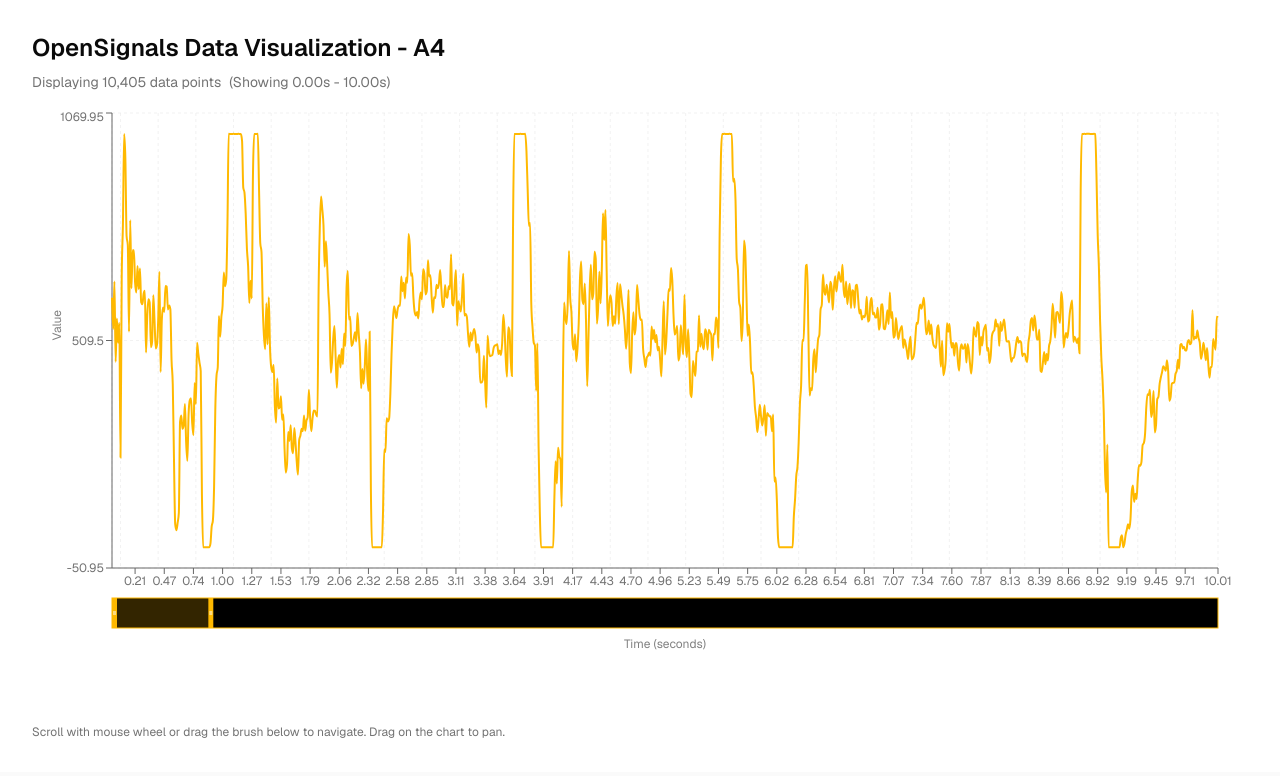
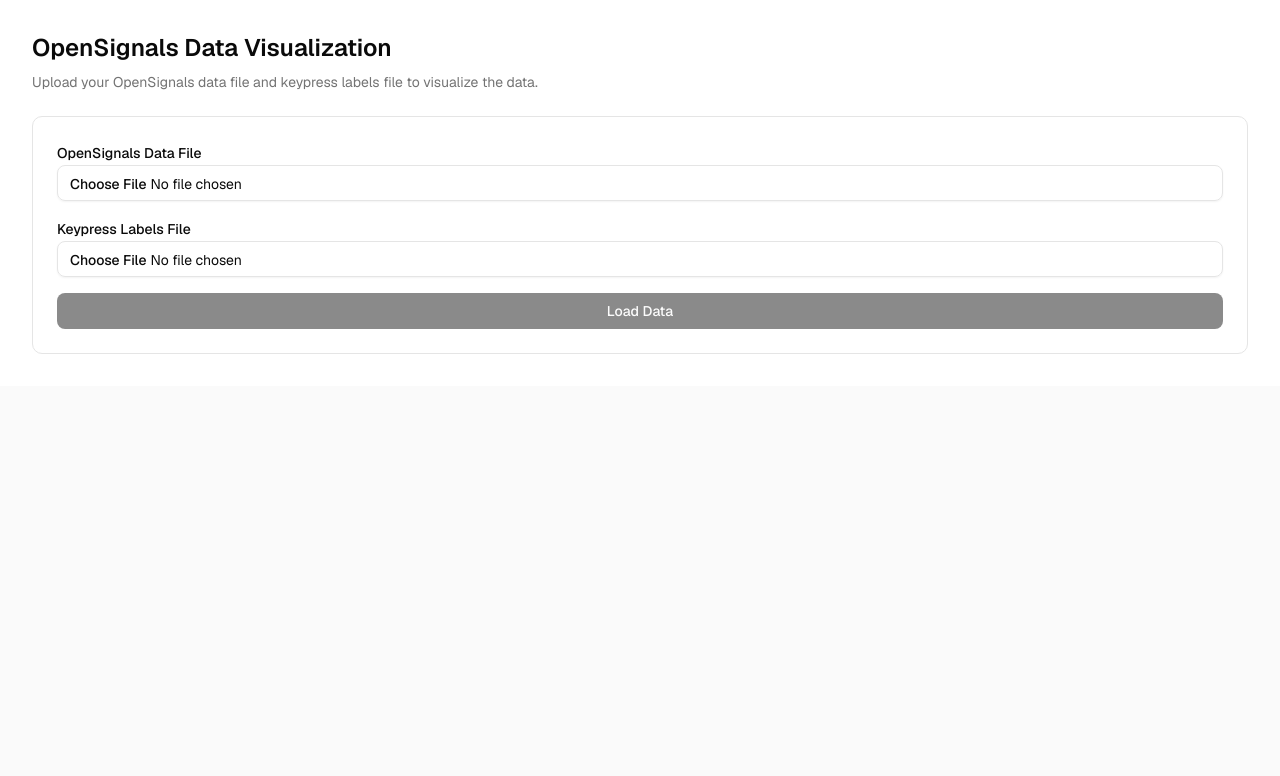
Before and after one commit to bobdethird/oculy-data, a Next.js app: page / in a window 1280 px wide. Shown: the top 776 px of the page. Built offline with nearby package versions, Linux system fonts and the light colour scheme.

Commit message:
added time labels too

```diff
--- a/components/OpenSignalsChart.tsx
+++ b/components/OpenSignalsChart.tsx
@@ -1,13 +1,15 @@
 "use client"
 
-import { useEffect, useState, useRef } from "react"
-import { LineChart, Line, XAxis, YAxis, CartesianGrid, Brush } from "recharts"
+import { useState, useRef, useEffect } from "react"
+import { LineChart, Line, XAxis, YAxis, CartesianGrid, Brush, ReferenceArea } from "recharts"
 import {
   ChartContainer,
   ChartTooltip,
   ChartTooltipContent,
   type ChartConfig,
 } from "@/components/ui/chart"
+import { Input } from "@/components/ui/input"
+import { Button } from "@/components/ui/button"
 
 interface DataPoint {
   timestamp: number
@@ -18,6 +20,24 @@
   A5: number
   A6: number
 }
+
+interface LabelSegment {
+  start: number
+  end: number
+  label: string
+}
+
+const LABEL_COLORS: Record<string, string> = {
+  stare: "hsl(221 83% 65%)",
+  left: "hsl(0 84% 60%)",
+  up: "hsl(142 71% 45%)",
+  down: "hsl(25 95% 53%)",
+  right: "hsl(291 64% 42%)",
+  unknown: "hsl(220 13% 69%)",
+  blink: "hsl(192 85% 44%)",
+}
+
+const DEFAULT_LABEL_COLOR = "hsl(217 22% 67%)"
 
 const chartConfig = {
   A1: {
@@ -48,32 +68,39 @@
 
 export function OpenSignalsChart() {
   const [data, setData] = useState<DataPoint[]>([])
-  const [loading, setLoading] = useState(true)
+  const [labelSegments, setLabelSegments] = useState<LabelSegment[]>([])
+  const [loading, setLoading] = useState(false)
   const [error, setError] = useState<string | null>(null)
   const [xDomain, setXDomain] = useState<[number, number] | undefined>(undefined)
   const [yRange, setYRange] = useState<[number, number] | null>(null)
+  const [signalFile, setSignalFile] = useState<File | null>(null)
+  const [keypressFile, setKeypressFile] = useState<File | null>(null)
   const chartRef = useRef<HTMLDivElement>(null)
   const isDragging = useRef(false)
   const dragStart = useRef<{ x: number; domain: [number, number] } | null>(null)
+  const signalInputRef = useRef<HTMLInputElement>(null)
+  const keypressInputRef = useRef<HTMLInputElement>(null)
 
   const isEventFromBrush = (target: EventTarget | null) => {
     return target instanceof Element && !!target.closest(".recharts-brush")
   }
 
-  useEffect(() => {
-    async function loadData() {
+  async function processFiles(signalFile: File, keypressFile: File) {
+    setLoading(true)
+    setError(null)
+
     try {
-        const response = await fetch("/opensignals_84BA20AEBFDA_2025-11-16_17-32-19.txt")
-        if (!response.ok) {
-          throw new Error("Failed to load data file")
-        }
+      const [signalText, keypressText] = await Promise.all([
+        signalFile.text(),
+        keypressFile.text(),
+      ])
 
-        const text = await response.text()
-        const lines = text.split("\n")
+      const lines = signalText.split("\n")
 
-        // Parse header to get sampling rate
+      // Parse header to get sampling rate & absolute start time
       let samplingRate = 1000 // default
       let dataStartIndex = 0
+      let signalStartTimestampMs: number | null = null
 
       for (let i = 0; i < lines.length; i++) {
         if (lines[i].startsWith("# EndOfHeader")) {
@@ -85,11 +112,21 @@
             const jsonStr = lines[i].substring(2) // Remove "# "
             const headerData = JSON.parse(jsonStr)
             const deviceKey = Object.keys(headerData)[0]
-              if (deviceKey && headerData[deviceKey]["sampling rate"]) {
-                samplingRate = headerData[deviceKey]["sampling rate"]
+            if (deviceKey) {
+              const deviceInfo = headerData[deviceKey]
+              if (deviceInfo?.["sampling rate"]) {
+                samplingRate = deviceInfo["sampling rate"]
+              }
+              if (deviceInfo?.date && deviceInfo?.time) {
+                const isoString = `${deviceInfo.date}T${deviceInfo.time}`
+                const parsedDate = new Date(isoString)
+                if (!isNaN(parsedDate.getTime())) {
+                  signalStartTimestampMs = parsedDate.getTime()
+                }
+              }
             }
           } catch (e) {
-              console.warn("Could not parse header JSON, using default sampling rate")
+            console.warn("Could not parse header JSON, using default sampling rate", e)
           }
         }
       }
@@ -144,11 +181,22 @@
         setYRange(null)
       }
 
+      const timeMin = parsedData.length > 0 ? parsedData[0].timestamp : 0
+      const timeMax = parsedData.length > 0 ? parsedData[parsedData.length - 1].timestamp : 0
+
+      // Align keypress labels with the OpenSignals timestamps
+      const segments = parseKeypressLabelSegments(
+        keypressText,
+        signalStartTimestampMs,
+        [timeMin, timeMax]
+      )
+      setLabelSegments(segments)
+
       // Set initial domain to show first portion of data
       if (parsedData.length > 0) {
-          const totalTime = parsedData[parsedData.length - 1].timestamp
-          const initialWindow = Math.min(totalTime, 10) // Show first 10 seconds or total if less
-          setXDomain([0, initialWindow])
+        const totalDuration = Math.max(timeMax - timeMin, 0)
+        const windowSize = Math.min(totalDuration, 10) // Show first 10 seconds or total if less
+        setXDomain([timeMin, timeMin + windowSize])
       }
 
       setLoading(false)
@@ -158,8 +206,33 @@
     }
   }
 
-    loadData()
-  }, [])
+  const handleSignalFileChange = (e: React.ChangeEvent<HTMLInputElement>) => {
+    const file = e.target.files?.[0]
+    if (file) {
+      setSignalFile(file)
+      if (keypressFile) {
+        processFiles(file, keypressFile)
+      }
+    }
+  }
+
+  const handleKeypressFileChange = (e: React.ChangeEvent<HTMLInputElement>) => {
+    const file = e.target.files?.[0]
+    if (file) {
+      setKeypressFile(file)
+      if (signalFile) {
+        processFiles(signalFile, file)
+      }
+    }
+  }
+
+  const handleLoadFiles = () => {
+    if (signalFile && keypressFile) {
+      processFiles(signalFile, keypressFile)
+    } else {
+      setError("Please select both files")
+    }
+  }
 
   // Handle mouse move for dragging - must be before conditional returns
   useEffect(() => {
@@ -209,6 +282,65 @@
     }
   }, [data])
 
+  if (data.length === 0 && !loading) {
+    return (
+      <div className="w-full space-y-6">
+        <div className="space-y-2">
+          <h2 className="text-2xl font-semibold">OpenSignals Data Visualization</h2>
+          <p className="text-sm text-muted-foreground">
+            Upload your OpenSignals data file and keypress labels file to visualize the data.
+          </p>
+        </div>
+        <div className="space-y-4 rounded-lg border p-6">
+          <div className="space-y-2">
+            <label htmlFor="signal-file" className="text-sm font-medium">
+              OpenSignals Data File
+            </label>
+            <Input
+              ref={signalInputRef}
+              id="signal-file"
+              type="file"
+              accept=".txt"
+              onChange={handleSignalFileChange}
+            />
+            {signalFile && (
+              <p className="text-xs text-muted-foreground">
+                Selected: {signalFile.name}
+              </p>
+            )}
+          </div>
+          <div className="space-y-2">
+            <label htmlFor="keypress-file" className="text-sm font-medium">
+              Keypress Labels File
+            </label>
+            <Input
+              ref={keypressInputRef}
+              id="keypress-file"
+              type="file"
+              accept=".txt"
+              onChange={handleKeypressFileChange}
+            />
+            {keypressFile && (
+              <p className="text-xs text-muted-foreground">
+                Selected: {keypressFile.name}
+              </p>
+            )}
+          </div>
+          <Button
+            onClick={handleLoadFiles}
+            disabled={!signalFile || !keypressFile || loading}
+            className="w-full"
+          >
+            {loading ? "Loading..." : "Load Data"}
+          </Button>
+          {error && (
+            <p className="text-sm text-destructive">{error}</p>
+          )}
+        </div>
+      </div>
+    )
+  }
+
   if (loading) {
     return (
       <div className="flex items-center justify-center p-8">
@@ -217,7 +349,7 @@
     )
   }
 
-  if (error) {
+  if (error && data.length === 0) {
     return (
       <div className="flex items-center justify-center p-8">
         <p className="text-destructive">Error: {error}</p>
@@ -225,17 +357,11 @@
     )
   }
 
-  if (data.length === 0) {
-    return (
-      <div className="flex items-center justify-center p-8">
-        <p className="text-muted-foreground">No data available</p>
-      </div>
-    )
-  }
-
   const channelConfig = {
     A4: chartConfig.A4,
   } satisfies ChartConfig
+
+  const uniqueLabelNames = Array.from(new Set(labelSegments.map((segment) => segment.label)))
 
   // Get min and max timestamps
   const timeMin = data.length > 0 ? data[0].timestamp : 0
@@ -323,6 +449,8 @@
   return (
     <div className="w-full space-y-4">
       <div className="space-y-2">
+        <div className="flex items-center justify-between">
+          <div>
             <h2 className="text-2xl font-semibold">OpenSignals Data Visualization - A4</h2>
             <p className="text-sm text-muted-foreground">
               Displaying {data.length.toLocaleString()} data points
@@ -333,6 +461,30 @@
               )}
             </p>
           </div>
+          <Button
+            variant="outline"
+            size="sm"
+            onClick={() => {
+              setData([])
+              setLabelSegments([])
+              setSignalFile(null)
+              setKeypressFile(null)
+              setXDomain(undefined)
+              setYRange(null)
+              setError(null)
+              if (signalInputRef.current) signalInputRef.current.value = ""
+              if (keypressInputRef.current) keypressInputRef.current.value = ""
+            }}
+          >
+            Reset
+          </Button>
+        </div>
+      </div>
+      {error && (
+        <div className="rounded-md border border-destructive/50 bg-destructive/10 p-3">
+          <p className="text-sm text-destructive">{error}</p>
+        </div>
+      )}
       <div
         ref={chartRef}
         onWheel={handleWheel}
@@ -359,6 +511,20 @@
               {...(yDomain ? { domain: yDomain } : {})}
               {...(yTicks ? { ticks: yTicks } : {})}
             />
+            {labelSegments.map((segment, idx) => {
+              const color = getLabelColor(segment.label)
+              return (
+                <ReferenceArea
+                  key={`${segment.label}-${idx}-${segment.start.toFixed(3)}`}
+                  x1={segment.start}
+                  x2={segment.end}
+                  stroke="none"
+                  fill={color}
+                  fillOpacity={0.12}
+                  {...(yDomain ? { y1: yDomain[0], y2: yDomain[1] } : {})}
+                />
+              )
+            })}
             <ChartTooltip content={<ChartTooltipContent />} />
             <Line
               type="monotone"
@@ -389,9 +555,158 @@
           </LineChart>
         </ChartContainer>
       </div>
+      {labelSegments.length > 0 && (
+        <div className="space-y-1">
+          <p className="text-sm font-medium">Keypress labels</p>
+          <div className="flex flex-wrap gap-3 text-xs text-muted-foreground">
+            {uniqueLabelNames.map((label) => (
+              <span key={label} className="flex items-center gap-1.5">
+                <span
+                  className="h-3 w-3 rounded-sm"
+                  style={{ backgroundColor: getLabelColor(label) }}
+                />
+                {label}
+              </span>
+            ))}
+          </div>
+        </div>
+      )}
       <p className="text-xs text-muted-foreground">
         Scroll with mouse wheel or drag the brush below to navigate. Drag on the chart to pan.
       </p>
     </div>
   )
 }
+
+function getLabelColor(label: string) {
+  return LABEL_COLORS[label] ?? DEFAULT_LABEL_COLOR
+}
+
+function parseKeypressLabelSegments(
+  fileContents: string,
+  signalStartTimestampMs: number | null,
+  signalTimeRange: [number, number]
+): LabelSegment[] {
+  if (!fileContents) {
+    return []
+  }
+  if (signalStartTimestampMs === null) {
+    console.warn("Missing OpenSignals start timestamp; cannot align keypress labels.")
+    return []
+  }
+
+  const lines = fileContents.split("\n")
+  let dataStartIndex = 0
+  let recordingStartTimestampMs: number | null = null
+  let samplingRate = 1000
+
+  for (let i = 0; i < lines.length; i++) {
+    const rawLine = lines[i].trim()
+    if (!rawLine) continue
+
+    if (rawLine.startsWith("# Recording started:")) {
+      const datePart = rawLine.replace("# Recording started:", "").trim()
+      const parsedDate = new Date(datePart.replace(" ", "T"))
+      if (!isNaN(parsedDate.getTime())) {
+        recordingStartTimestampMs = parsedDate.getTime()
+      }
+    }
+
+    if (rawLine.startsWith("# Sampling rate")) {
+      const match = rawLine.match(/(\d+)\s*Hz/i)
+      if (match) {
+        const parsedRate = Number(match[1])
+        if (!Number.isNaN(parsedRate) && parsedRate > 0) {
+          samplingRate = parsedRate
+        }
+      }
+    }
+
+    if (rawLine.startsWith("# EndOfHeader")) {
+      dataStartIndex = i + 1
+      break
+    }
+  }
+
+  const sampleIntervalSec = samplingRate > 0 ? 1 / samplingRate : 0.001
+  const rawSegments: LabelSegment[] = []
+  let currentSegment: LabelSegment | null = null
+
+  for (let i = dataStartIndex; i < lines.length; i++) {
+    const line = lines[i].trim()
+    if (!line || line.startsWith("#")) continue
+
+    const parts = line.split(/\s+/)
+    if (parts.length < 4) continue
+
+    const timestampMs = Number(parts[1])
+    const elapsedMs = Number(parts[2])
+    const label = parts[3]
+    if (!label) continue
+
+    let absoluteTimestampMs = Number.isFinite(timestampMs) ? timestampMs : null
+
+    if (absoluteTimestampMs === null && recordingStartTimestampMs !== null && Number.isFinite(elapsedMs)) {
+      absoluteTimestampMs = recordingStartTimestampMs + elapsedMs
+    }
+
+    if (absoluteTimestampMs === null) {
+      continue
+    }
+
+    const relativeSeconds = (absoluteTimestampMs - signalStartTimestampMs) / 1000
+
+    if (!Number.isFinite(relativeSeconds)) {
+      continue
+    }
+
+    if (!currentSegment) {
+      currentSegment = {
+        start: relativeSeconds,
+        end: relativeSeconds,
+        label,
+      }
+      continue
+    }
+
+    if (currentSegment.label === label) {
+      currentSegment.end = relativeSeconds
+    } else {
+      if (currentSegment.end < currentSegment.start) {
+        currentSegment.end = currentSegment.start
+      }
+      rawSegments.push(currentSegment)
+      currentSegment = {
+        start: relativeSeconds,
+        end: relativeSeconds,
+        label,
+      }
+    }
+  }
+
+  if (currentSegment) {
+    if (currentSegment.end < currentSegment.start) {
+      currentSegment.end = currentSegment.start
+    }
+    rawSegments.push(currentSegment)
+  }
+
+  const [rangeStart, rangeEnd] = signalTimeRange
+  if (rangeEnd <= rangeStart) {
+    return []
+  }
+
+  return rawSegments
+    .map((segment) => {
+      const minEnd = segment.start + sampleIntervalSec
+      const expandedEnd = Math.max(segment.end, minEnd)
+      const clampedStart = Math.max(rangeStart, segment.start)
+      const clampedEnd = Math.min(rangeEnd, expandedEnd)
+      return {
+        label: segment.label,
+        start: clampedStart,
+        end: clampedEnd,
+      }
+    })
+    .filter((segment) => segment.end > segment.start)
+}
```
Lines whose indentation alone changed are shown as unchanged.
